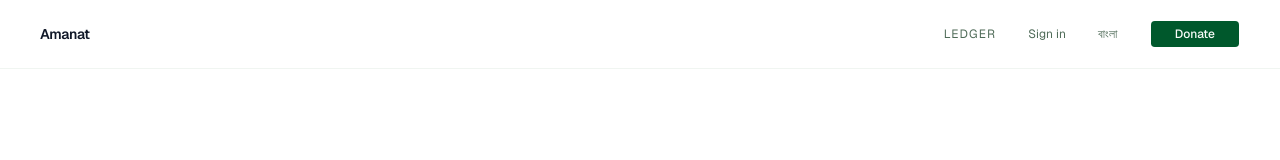
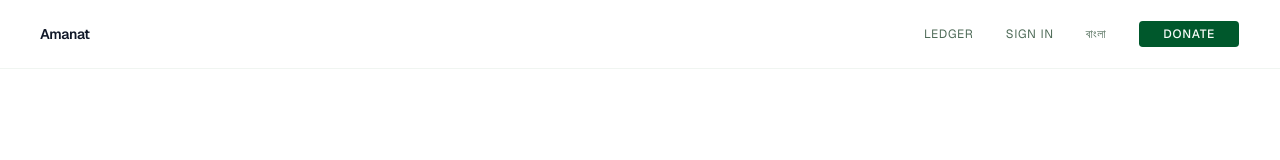
Before and after one commit to RAFSuNX/Amanat, a Next.js app: page / in a window 1280 px wide. Shown: the top 160 px of the page. Built offline with nearby package versions, Linux system fonts and the light colour scheme; no server answers; the database is empty.

Commit message:
Uppercase all nav links and buttons via global CSS rule

```diff
--- a/app/globals.css
+++ b/app/globals.css
@@ -107,6 +107,12 @@
   }
 }
 
+/* All nav links and buttons uppercase */
+nav a, nav button {
+  text-transform: uppercase;
+  letter-spacing: 0.06em;
+}
+
 /* Premium focus ring */
 :focus-visible {
   outline: 2px solid oklch(0.40 0.11 155);
```
